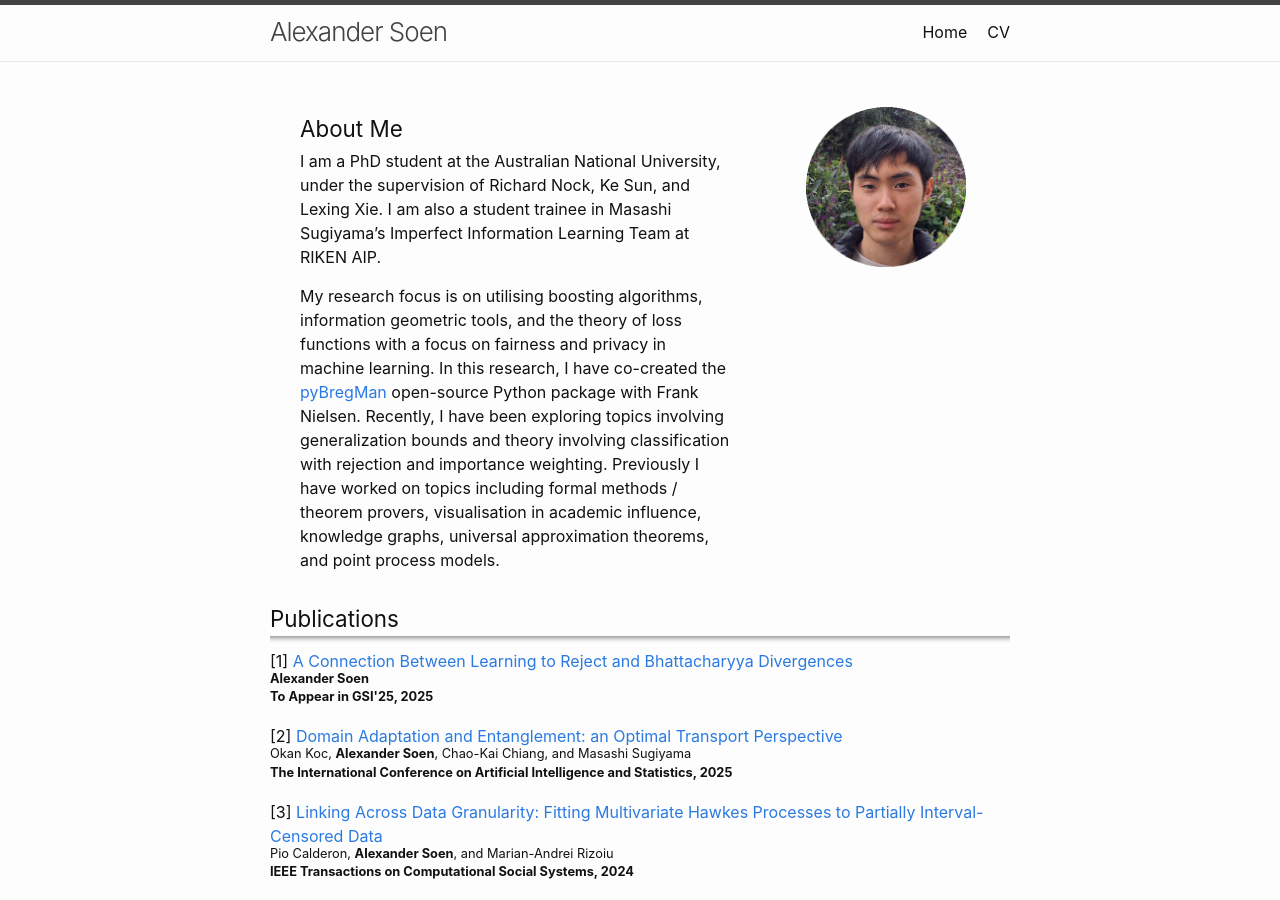
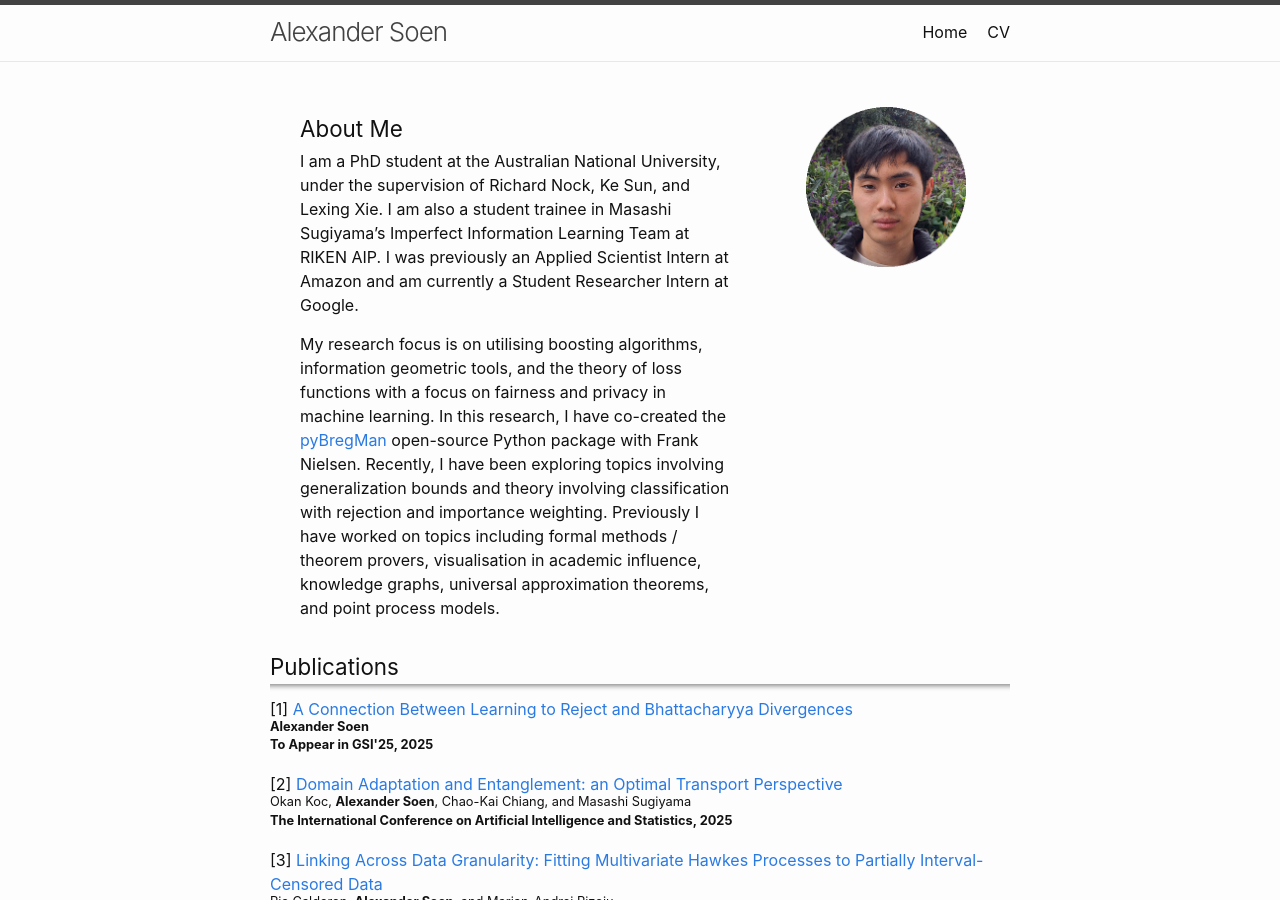
Before and after one commit to alexandersoen/alexandersoen.github.io, a Jekyll site: the page built from index.markdown, in a window 1280 px wide and 900 px high. Built offline with Jekyll 4.4.1, drawn with Linux system fonts in a browser that asks for light colours.

Commit message:
Add intern experience

```diff
--- a/index.markdown
+++ b/index.markdown
@@ -8,6 +8,7 @@ title: Home
 
 I am a PhD student at the Australian National University, under the supervision of Richard Nock, Ke Sun, and Lexing Xie.
 I am also a student trainee in Masashi Sugiyama's Imperfect Information Learning Team at RIKEN AIP.
+I was previously an Applied Scientist Intern at Amazon and am currently a Student Researcher Intern at Google.
 
 My research focus is on utilising boosting algorithms, information geometric tools, and the theory of loss functions with a focus on fairness and
 privacy in machine learning.
```
